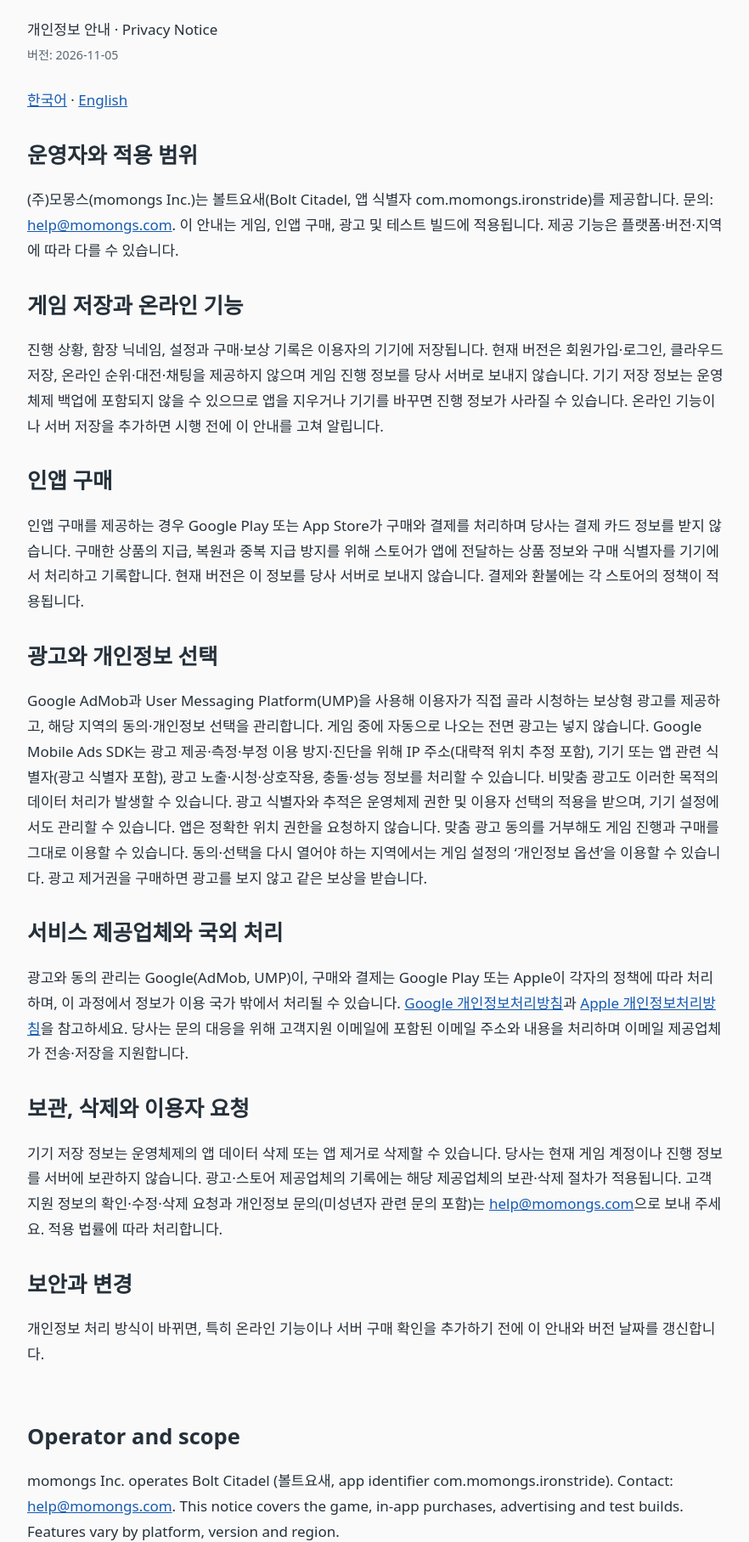
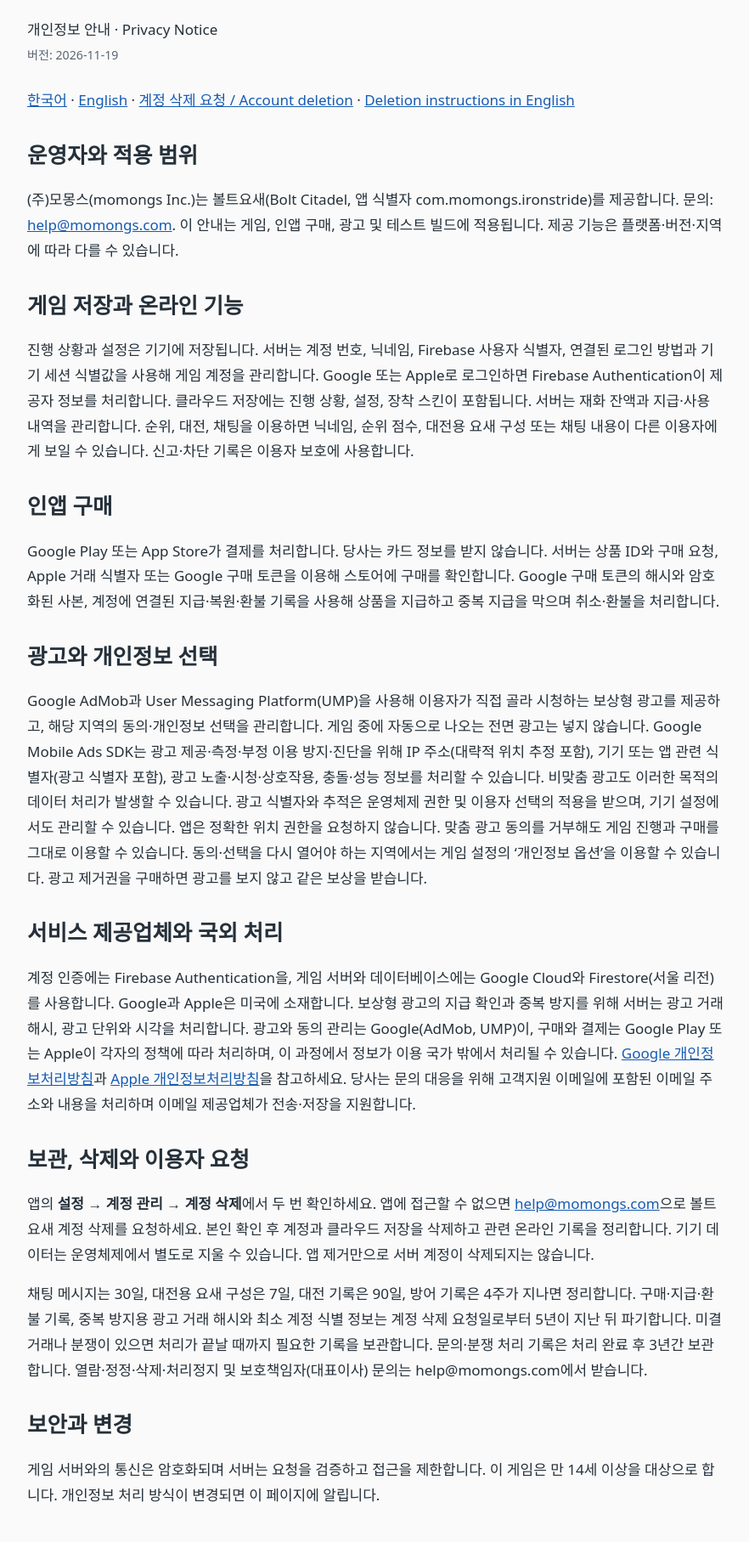
Before and after one commit to ytkim-snow/momongs-policies, a plain HTML site: page ironstride/index.html in a window 1280 px wide. Shown: the part 89-1904 px from the top of the page at 85% size, without its empty margins (198-1080 px from the left). Drawn offline with Linux system fonts and the light colour scheme.

Commit message:
Update Bolt Citadel privacy and account deletion notice

```diff
--- a/ironstride/index.html
+++ b/ironstride/index.html
@@ -1,20 +1,20 @@
 <!doctype html>
 <html lang="ko"><head><meta charset="utf-8"><meta name="viewport" content="width=device-width,initial-scale=1"><title>볼트요새 개인정보 안내 / Privacy Notice</title><style>body{max-width:820px;margin:40px auto;padding:0 22px;font:17px/1.75 system-ui,sans-serif;color:#25303a;background:#fafafa}h1,h2{line-height:1.35}h2{margin-top:32px}a{color:#155bb3}nav{margin:24px 0}aside{padding:16px;background:#fff2ca;border-radius:8px}section{margin-bottom:64px}small{color:#596573}ol{padding-left:1.4em}</style></head><body>
-<h1>볼트요새 (Bolt Citadel)</h1><p>개인정보 안내 · Privacy Notice<br><small>버전: 2026-11-05</small></p>
+<h1>볼트요새 (Bolt Citadel)</h1><p>개인정보 안내 · Privacy Notice<br><small>버전: 2026-11-19</small></p>
 
-<nav><a href="#ko">한국어</a> · <a href="#en">English</a></nav>
+<nav><a href="#ko">한국어</a> · <a href="#en">English</a> · <a href="#delete">계정 삭제 요청 / Account deletion</a> · <a href="#delete-en">Deletion instructions in English</a></nav>
 <section id="ko" lang="ko"><h2>운영자와 적용 범위</h2><p>(주)모몽스(momongs Inc.)는 볼트요새(Bolt Citadel, 앱 식별자 com.momongs.ironstride)를 제공합니다. 문의: <a href="mailto:help@momongs.com">help@momongs.com</a>. 이 안내는 게임, 인앱 구매, 광고 및 테스트 빌드에 적용됩니다. 제공 기능은 플랫폼·버전·지역에 따라 다를 수 있습니다.</p>
-<h2>게임 저장과 온라인 기능</h2><p>진행 상황, 함장 닉네임, 설정과 구매·보상 기록은 이용자의 기기에 저장됩니다. 현재 버전은 회원가입·로그인, 클라우드 저장, 온라인 순위·대전·채팅을 제공하지 않으며 게임 진행 정보를 당사 서버로 보내지 않습니다. 기기 저장 정보는 운영체제 백업에 포함되지 않을 수 있으므로 앱을 지우거나 기기를 바꾸면 진행 정보가 사라질 수 있습니다. 온라인 기능이나 서버 저장을 추가하면 시행 전에 이 안내를 고쳐 알립니다.</p>
-<h2>인앱 구매</h2><p>인앱 구매를 제공하는 경우 Google Play 또는 App Store가 구매와 결제를 처리하며 당사는 결제 카드 정보를 받지 않습니다. 구매한 상품의 지급, 복원과 중복 지급 방지를 위해 스토어가 앱에 전달하는 상품 정보와 구매 식별자를 기기에서 처리하고 기록합니다. 현재 버전은 이 정보를 당사 서버로 보내지 않습니다. 결제와 환불에는 각 스토어의 정책이 적용됩니다.</p>
+<h2>게임 저장과 온라인 기능</h2><p>진행 상황과 설정은 기기에 저장됩니다. 서버는 계정 번호, 닉네임, Firebase 사용자 식별자, 연결된 로그인 방법과 기기 세션 식별값을 사용해 게임 계정을 관리합니다. Google 또는 Apple로 로그인하면 Firebase Authentication이 제공자 정보를 처리합니다. 클라우드 저장에는 진행 상황, 설정, 장착 스킨이 포함됩니다. 서버는 재화 잔액과 지급·사용 내역을 관리합니다. 순위, 대전, 채팅을 이용하면 닉네임, 순위 점수, 대전용 요새 구성 또는 채팅 내용이 다른 이용자에게 보일 수 있습니다. 신고·차단 기록은 이용자 보호에 사용합니다.</p>
+<h2>인앱 구매</h2><p>Google Play 또는 App Store가 결제를 처리합니다. 당사는 카드 정보를 받지 않습니다. 서버는 상품 ID와 구매 요청, Apple 거래 식별자 또는 Google 구매 토큰을 이용해 스토어에 구매를 확인합니다. Google 구매 토큰의 해시와 암호화된 사본, 계정에 연결된 지급·복원·환불 기록을 사용해 상품을 지급하고 중복 지급을 막으며 취소·환불을 처리합니다.</p>
 <h2>광고와 개인정보 선택</h2><p>Google AdMob과 User Messaging Platform(UMP)을 사용해 이용자가 직접 골라 시청하는 보상형 광고를 제공하고, 해당 지역의 동의·개인정보 선택을 관리합니다. 게임 중에 자동으로 나오는 전면 광고는 넣지 않습니다. Google Mobile Ads SDK는 광고 제공·측정·부정 이용 방지·진단을 위해 IP 주소(대략적 위치 추정 포함), 기기 또는 앱 관련 식별자(광고 식별자 포함), 광고 노출·시청·상호작용, 충돌·성능 정보를 처리할 수 있습니다. 비맞춤 광고도 이러한 목적의 데이터 처리가 발생할 수 있습니다. 광고 식별자와 추적은 운영체제 권한 및 이용자 선택의 적용을 받으며, 기기 설정에서도 관리할 수 있습니다. 앱은 정확한 위치 권한을 요청하지 않습니다. 맞춤 광고 동의를 거부해도 게임 진행과 구매를 그대로 이용할 수 있습니다. 동의·선택을 다시 열어야 하는 지역에서는 게임 설정의 ‘개인정보 옵션’을 이용할 수 있습니다. 광고 제거권을 구매하면 광고를 보지 않고 같은 보상을 받습니다.</p>
-<h2>서비스 제공업체와 국외 처리</h2><p>광고와 동의 관리는 Google(AdMob, UMP)이, 구매와 결제는 Google Play 또는 Apple이 각자의 정책에 따라 처리하며, 이 과정에서 정보가 이용 국가 밖에서 처리될 수 있습니다. <a href="https://policies.google.com/privacy?hl=ko">Google 개인정보처리방침</a>과 <a href="https://www.apple.com/kr/legal/privacy/">Apple 개인정보처리방침</a>을 참고하세요. 당사는 문의 대응을 위해 고객지원 이메일에 포함된 이메일 주소와 내용을 처리하며 이메일 제공업체가 전송·저장을 지원합니다.</p>
-<h2>보관, 삭제와 이용자 요청</h2><p>기기 저장 정보는 운영체제의 앱 데이터 삭제 또는 앱 제거로 삭제할 수 있습니다. 당사는 현재 게임 계정이나 진행 정보를 서버에 보관하지 않습니다. 광고·스토어 제공업체의 기록에는 해당 제공업체의 보관·삭제 절차가 적용됩니다. 고객지원 정보의 확인·수정·삭제 요청과 개인정보 문의(미성년자 관련 문의 포함)는 <a href="mailto:help@momongs.com">help@momongs.com</a>으로 보내 주세요. 적용 법률에 따라 처리합니다.</p>
-<h2>보안과 변경</h2><p>개인정보 처리 방식이 바뀌면, 특히 온라인 기능이나 서버 구매 확인을 추가하기 전에 이 안내와 버전 날짜를 갱신합니다.</p></section>
+<h2>서비스 제공업체와 국외 처리</h2><p>계정 인증에는 Firebase Authentication을, 게임 서버와 데이터베이스에는 Google Cloud와 Firestore(서울 리전)를 사용합니다. Google과 Apple은 미국에 소재합니다. 보상형 광고의 지급 확인과 중복 방지를 위해 서버는 광고 거래 해시, 광고 단위와 시각을 처리합니다. 광고와 동의 관리는 Google(AdMob, UMP)이, 구매와 결제는 Google Play 또는 Apple이 각자의 정책에 따라 처리하며, 이 과정에서 정보가 이용 국가 밖에서 처리될 수 있습니다. <a href="https://policies.google.com/privacy?hl=ko">Google 개인정보처리방침</a>과 <a href="https://www.apple.com/kr/legal/privacy/">Apple 개인정보처리방침</a>을 참고하세요. 당사는 문의 대응을 위해 고객지원 이메일에 포함된 이메일 주소와 내용을 처리하며 이메일 제공업체가 전송·저장을 지원합니다.</p>
+<h2 id="delete">보관, 삭제와 이용자 요청</h2><p>앱의 <strong>설정 → 계정 관리 → 계정 삭제</strong>에서 두 번 확인하세요. 앱에 접근할 수 없으면 <a href="mailto:help@momongs.com?subject=Bolt%20Citadel%20account%20deletion">help@momongs.com</a>으로 볼트요새 계정 삭제를 요청하세요. 본인 확인 후 계정과 클라우드 저장을 삭제하고 관련 온라인 기록을 정리합니다. 기기 데이터는 운영체제에서 별도로 지울 수 있습니다. 앱 제거만으로 서버 계정이 삭제되지는 않습니다.</p><p>채팅 메시지는 30일, 대전용 요새 구성은 7일, 대전 기록은 90일, 방어 기록은 4주가 지나면 정리합니다. 구매·지급·환불 기록, 중복 방지용 광고 거래 해시와 최소 계정 식별 정보는 계정 삭제 요청일로부터 5년이 지난 뒤 파기합니다. 미결 거래나 분쟁이 있으면 처리가 끝날 때까지 필요한 기록을 보관합니다. 문의·분쟁 처리 기록은 처리 완료 후 3년간 보관합니다. 열람·정정·삭제·처리정지 및 보호책임자(대표이사) 문의는 help@momongs.com에서 받습니다.</p>
+<h2>보안과 변경</h2><p>게임 서버와의 통신은 암호화되며 서버는 요청을 검증하고 접근을 제한합니다. 이 게임은 만 14세 이상을 대상으로 합니다. 개인정보 처리 방식이 변경되면 이 페이지에 알립니다.</p></section>
 
 <section id="en" lang="en"><h2>Operator and scope</h2><p>momongs Inc. operates Bolt Citadel (볼트요새, app identifier com.momongs.ironstride). Contact: <a href="mailto:help@momongs.com">help@momongs.com</a>. This notice covers the game, in-app purchases, advertising and test builds. Features vary by platform, version and region.</p>
-<h2>Saves and online features</h2><p>Progress, your captain nickname, settings and purchase and reward records are stored on your device. The current version does not offer sign-up or sign-in, cloud saves, or online rankings, battles or chat, and does not send game progress to our servers. Information stored on your device may not be included in operating system backups, so uninstalling the app or changing devices may lose your progress. If we add online features or server storage, we will update this notice before they take effect.</p>
-<h2>Purchases</h2><p>Where in-app purchases are offered, Google Play or the App Store handles purchases and payments; we do not receive payment card details. To deliver purchased items, restore purchases and prevent duplicate grants, the app processes and records on your device the product information and purchase identifiers provided by the store. The current version does not send this information to our servers. Payments and refunds are subject to each store's policies.</p>
+<h2>Saves and online features</h2><p>The game saves progress and settings on your device. Our servers use an account number, nickname, Firebase user ID, linked sign-in methods and a device session identifier to manage your game account. Firebase Authentication processes provider information when you sign in with Google or Apple. Cloud saves include progress, settings and equipped skins. Our servers record currency balances, grants and spending. Other players may see your nickname, ranking score, battle layout or messages when you use rankings, battles or chat. We process reports and blocks to protect players.</p>
+<h2>Purchases</h2><p>Google Play or the App Store processes payments. We do not receive payment card details. Our servers verify purchases with the store using product IDs, purchase requests and Apple transaction IDs or Google purchase tokens. We use a hash and encrypted copy of the Google purchase token and account-linked grant, restoration and refund records to deliver items, prevent duplicate grants and process cancellations and refunds.</p>
 <h2>Advertising and privacy choices</h2><p>We use Google AdMob and the User Messaging Platform (UMP) for rewarded ads that you choose to watch and for applicable regional consent and privacy choices. The game does not show interstitial ads that appear automatically during play. To serve and measure ads, prevent abuse and diagnose problems, the Google Mobile Ads SDK may process IP addresses (including for approximate location), device or app-related identifiers (including advertising identifiers), ad impressions, views and interactions, crash logs and performance information. Non-personalized ads may still involve processing for these purposes. Advertising identifiers and tracking are subject to operating system permissions and your choices, which you can also manage in your device settings. The app does not request precise location permission. Declining personalized ads does not limit gameplay or purchases. Where privacy choices must remain accessible, you can reopen them using Privacy options in the game settings. If you buy the ad removal pass, you receive the same rewards without watching ads.</p>
-<h2>Providers and international processing</h2><p>Google (AdMob, UMP) handles advertising and consent management, and Google Play or Apple handles purchases and payments, each under its own policies; information may be processed outside your country. See the <a href="https://policies.google.com/privacy">Google Privacy Policy</a> and the <a href="https://www.apple.com/legal/privacy/">Apple Privacy Policy</a>. For support, we process the email address and content you provide; our email provider supports delivery and storage.</p>
-<h2>Retention, deletion and requests</h2><p>You can delete information stored on your device by clearing the app's data or uninstalling it through your operating system. We do not currently keep game accounts or progress on our servers. Providers' own retention and deletion procedures apply to their records. To request access, correction or deletion of support information, or for privacy inquiries (including those concerning minors), contact <a href="mailto:help@momongs.com">help@momongs.com</a>. We handle requests under applicable law.</p>
-<h2>Security and updates</h2><p>We update this notice and its version date when data practices change, in particular before adding online features or server-side purchase verification.</p></section></body></html>
+<h2>Providers and international processing</h2><p>We use Firebase Authentication for sign-in and Google Cloud and Firestore in the Seoul region for game servers and storage. Google and Apple are based in the United States. Our servers process the ad transaction hash, ad unit and time to verify rewards and prevent duplicate grants. Google (AdMob, UMP) handles advertising and consent management, and Google Play or Apple handles purchases and payments, each under its own policies; information may be processed outside your country. See the <a href="https://policies.google.com/privacy">Google Privacy Policy</a> and the <a href="https://www.apple.com/legal/privacy/">Apple Privacy Policy</a>. For support, we process the email address and content you provide; our email provider supports delivery and storage.</p>
+<h2 id="delete-en">Retention, deletion and requests</h2><p>Open <strong>Settings → Account management → Delete account</strong> and confirm twice. If you cannot access the app, email <a href="mailto:help@momongs.com?subject=Bolt%20Citadel%20account%20deletion">help@momongs.com</a> to request deletion of your Bolt Citadel account. After verifying the request, we delete the account and cloud save and clean up associated online records. You can separately clear local data through your operating system. Uninstalling alone leaves the server account in place.</p><p>We clean up chat messages after 30 days, battle layouts after 7 days, battle history after 90 days and defense records after 4 weeks. Purchase, grant and refund records, ad transaction hashes used to prevent duplicate rewards and minimal account identifiers become eligible for deletion five years after the account deletion request. Records needed for pending transactions or disputes are retained until resolution. Support and dispute records are retained for three years after resolution. Contact our privacy officer (CEO) at help@momongs.com for access, correction, deletion or restriction requests.</p>
+<h2>Security and updates</h2><p>Connections to the game servers are encrypted. The servers validate requests and restrict access. The game is intended for players aged 14 and over. We publish changes to our data practices on this page.</p></section></body></html>
```
